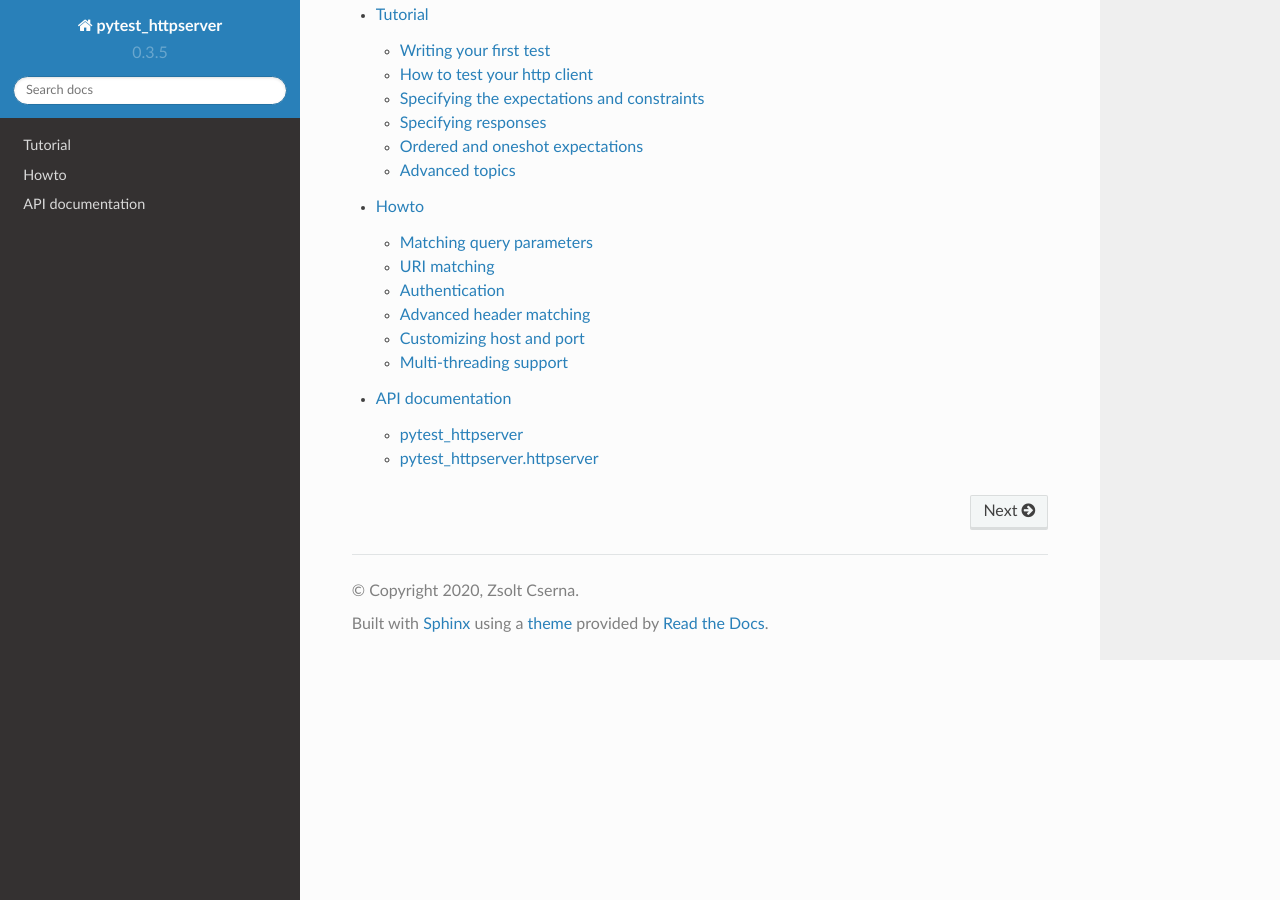
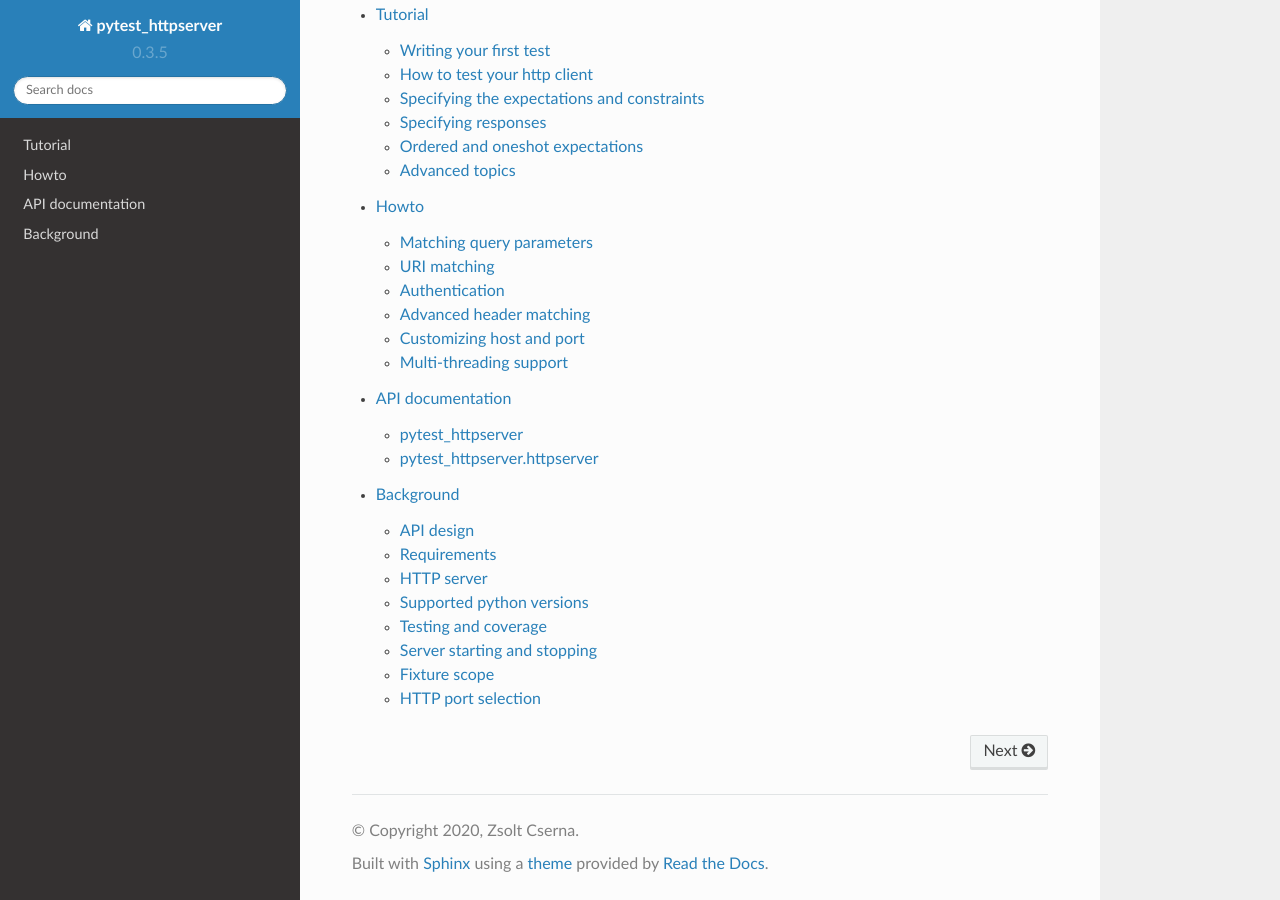
Before and after one commit to csernazs/pytest-httpserver, a Sphinx documentation site: the page built from doc/index.rst, in a window 1280 px wide and 900 px high, scrolled down 731 px. Built offline with Sphinx 7.4.7 and the Read the Docs theme 2.0.0, drawn with Linux system fonts in a browser that asks for light colours; some of the changed lines change nothing that is shown.

Commit message:
doc: add background page
This includes the details about the API design and others.

```diff
--- /dev/null
+++ b/doc/background.rst
@@ -0,0 +1,233 @@
+.. _background:
+
+Background
+==========
+
+This document describes what design decisions were made during the development
+of this library. It also describes how the library works in detail.
+
+This document assumes that you can use the library and have at least limited
+knowledge about the source code. If you feel that it is not true for you, you
+may want to read the :ref:`tutorial` and :ref:`howto`.
+
+
+API design
+----------
+
+The API should be simple for use to simple cases, but also provide great
+flexibility for the advanced cases. When increasing flexibility of the API it
+should not change the simple API unless it is absolutely required.
+
+API compatibility is paramount. API breaking is only allowed when it is on par
+with the the the gain of the new functionality.
+
+Adding new parameters to functions which have default value is not considered a
+breaking API change.
+
+
+Simple API
+~~~~~~~~~~
+
+API should be kept as simple as possible. It means that describing an expected
+request and its response should be trivial for the user. For this reason, the
+API is flat: it contains a handful of functions which have many parameters
+accepting built-in python types (such as bytes, string, int, etc) in contrast
+to more classes and functions with less arguments.
+
+This API allows to define an expected request and the response which will be
+sent back to the client in a single line. This is one of the key features so
+using the library is not complicated.
+
+Example:
+
+.. code-block:: python
+
+    def test_query_params(httpserver):
+        httpserver.expect_request("/foo", query_string={"user": "user1"}).respond_with_data("OK")
+
+It is simple in the most simple cases, but once the expectation is more
+specific, the line can grow significantly, so here the user is expected to put
+the literals into variables:
+
+.. code-block:: python
+
+    def test_query_params(httpserver):
+        httpserver.expect_request("/foo", query_string=expected_query).respond_with_data("OK")
+
+
+If the user wants something more complex, classes are available for this which
+can be instantiated and then specified for the parameters normally accepting
+only built-in types.
+
+The easy case should be made easy, with the possibility of making advanced
+things in a bit more complex way.
+
+Flexible API
+~~~~~~~~~~~~
+
+The API should be also made flexible as possible but it should not break the
+simple API and not make the simple API complicated. A good example for this is
+the `respond_with_handler` method, which accepts a callable object (eg. a
+function) which receives the request object and returns the response object.
+
+The user can implement the required logic there.
+
+Adding this flexibility however did not cause any change in the simple API, the
+simple cases can be still used as before.
+
+
+Higher-level API
+~~~~~~~~~~~~~~~~
+
+In the early days of this library, it wanted to support the low-level http
+protocol elements: request status, headers, etc to provide full coverage for the
+protocol itself. This was made in order to made the most advanced customizations
+possible.
+
+Then the project received a few PRs adding `HeaderValueMatcher` and support for
+authorization which relied on the low-level API to add a higher-level API
+without breaking it. In the opposite case, adding a low-level API to a
+high-level would not be possible.
+
+Transparency
+~~~~~~~~~~~~
+
+The API provided by *pytest-httpserver* is transparent. That means that the
+objects (most importantly the `Request` and `Response` objects) defined by
+*werkzeug* are visible by the user of *pytest-httpserver*, there is no wrapping
+made. This is done by the sake of simplicity.
+
+As *werkzeug* provides a stable API, there's no need to change this in the
+future, however this also limits the library to stick with *werkzeug* in the
+long term. Replacing *werkzeug* to something else would break the API due to
+this transparency.
+
+Requirements
+------------
+
+This section describes how to work with pytest-httpserver's requirements.
+These are the packages used by the library.
+
+Number of requirements
+~~~~~~~~~~~~~~~~~~~~~~
+
+It is required to keep the requirements at minimum. When adding a new library to
+the package requirements, research in the following topics should be done:
+
+* code quality
+* activity of the development and maintenance
+* number of open issues, and their content
+* how many people using that library
+* python interpreter versions supported
+* amount of API breaking changes
+* license
+
+Sometimes, it is better to have the own implementation instead of having a tiny
+library added to the requirements, which may cause compatibility issues.
+
+
+Requirements version restrictions
+~~~~~~~~~~~~~~~~~~~~~~~~~~~~~~~~~
+
+In general, the package requirements should have no version restrictions. For
+example, the *werkzeug* library has no restrictions, which means that if a new
+version comes out of it, it is assumed that *pytest-httpserver* will be able to
+run with it.
+
+Many people uses this library in an environment having full of other packages
+and limiting version here will limit their versions in their requirements also.
+For example if there's a software using *werkzeug* `1.0.0` and our requirements
+have `<0.9` specified it will make *pytest-httpserver* incompatible with their
+software.
+
+
+Requirements testing
+~~~~~~~~~~~~~~~~~~~~
+
+Currently it is required to test with only the latest version of the required
+packages. However, if there's an API breaking change which affects
+*pytest-httpserver*, a decision should be made:
+
+* apply version restrictions, possibly making *pytest-httpserver* incompatible
+  with some other software
+
+* add workaround to *pytest-httpserver* to support both APIs
+
+
+HTTP server
+-----------
+
+The chosen HTTP server which drives this library is imlemented by the *werkzeug*
+library. The reason behind this decision is that *werkzeug* is used by Flask, a
+very popular web framework and it provides a proven, stable API in the long
+term.
+
+Supported python versions
+-------------------------
+
+Supporting the latest python versions (such as 3.7 and 3.8 at the time of
+writing this), is a must. Supporting the older versions is preferred, following
+the state of the officially supported python versions by PSF.
+
+The library should be tested periodically on the supported versions.
+
+Dropping support for old python versions is possible if supporting would cause
+an issue or require extensive workaround. Currently, 3.4 is still supported by
+the library, however it is deprecated by PSF. As it causes no problems for
+*pytest-httpserver* (there's an additional requirement for this in the setup.py,
+but that's all), the support for this version will be maintained as long as
+possible. Once a new change is added to the library which require great effort
+to maintain compatibility with 3.4, the support for it will be dropped.
+
+
+Testing and coverage
+--------------------
+
+It is not required to have 100% test coverage but all possible use-cases should
+be covered. Github actions is used to test the library on all the supported
+python versions, and tox.ini is provided if local testing is desired.
+
+When a bug is reported, there should be a test for it, which would re-produce
+the error and it should pass with the fix.
+
+Server starting and stopping
+----------------------------
+
+The server is started when the first test is run which uses the httpserver
+fixture. It will be running till the end of the session, and new tests will use
+the same instance. A cleanup is done between the tests which restores the clean
+state (no handlers registered, empty log, etc) to avoid cross-talk.
+
+The reason behind this is the time required to stop the server. For some reason,
+*werkzeug* (the http server used) needs about 1 second to stop itself. Adding this
+time to each test is not acceptable in most of the cases.
+
+Note that it is still compatible with *pytest-xdist* (a popular pytest extension
+to run the tests in parallel) as in such case, distinct test sessions will be
+run and those will have their own http server instance.
+
+
+Fixture scope
+-------------
+
+Due to the nature of the http server (it is run only once), it seems to be a
+good recommendation to keep the httpserver fixture session scoped, not function
+scoped. The problem is that the cleanup which needs to be done between the
+tests (as the server is run only once, see above), and that cleanup needs to be
+attached to a function scoped fixture.
+
+HTTP port selection
+-------------------
+
+In early versions of the library, the user had to specify which port the server
+should be bound. This later changed to have an so-called ephemeral port, which
+is a random free port number chosen by the kernel. It is good because it
+guarantees that it will be available and it allows parallel test runnings for
+example.
+
+In some cases it is not desired (eg if the code being tested has wired-in port
+number), in such cases it is still possible to specify the port number.
+
+Also, the host can be specified which allows to bind on "0.0.0.0" so the server
+is accessible from the network in case you want to test a javascript code
+running on a different server in a browser.
--- a/doc/index.rst
+++ b/doc/index.rst
@@ -39,4 +39,5 @@
     tutorial
     howto
     api
+    background
     changes
```
